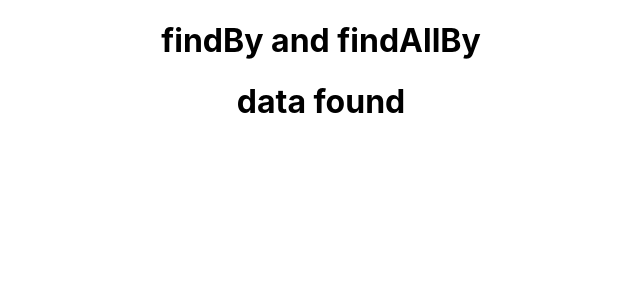
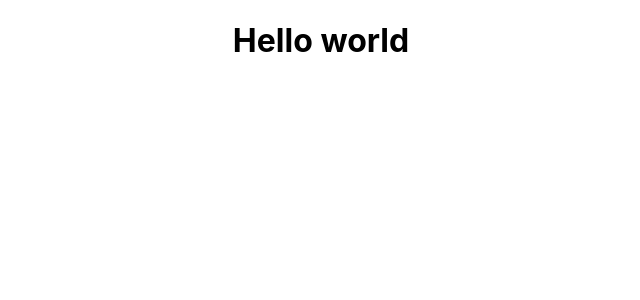
Before and after one commit to Tanveer-ahmed7815/react-jest, a React (Create React App) app: page / in a window 1280 px wide. Shown: the top 300 px of the page, without its empty margins (319-959 px from the left). Built offline with nearby package versions, Linux system fonts and the light colour scheme.

Commit message:
querySelector

```diff
--- a/src/App.js
+++ b/src/App.js
@@ -6,20 +6,10 @@ import handleOtherMethod from './helper';
 
 function App() {
 
-  const [data,setData] =useState(false);
-  useEffect(()=>{
-    setTimeout(()=>{
-      setData(true)
-    },1000)
-  })
 
   return (
     <div className="App">
-    <h1>findBy and findAllBy</h1>
-    {
-      data ? <h1>data found</h1> : <h1>no data found</h1>
-    }
-
+      <h1 id='testId'>Hello world</h1>
     </div>
   );
 }
```
Also changed, not shown: 1 other file (tests, documents, lock files or other folders).
